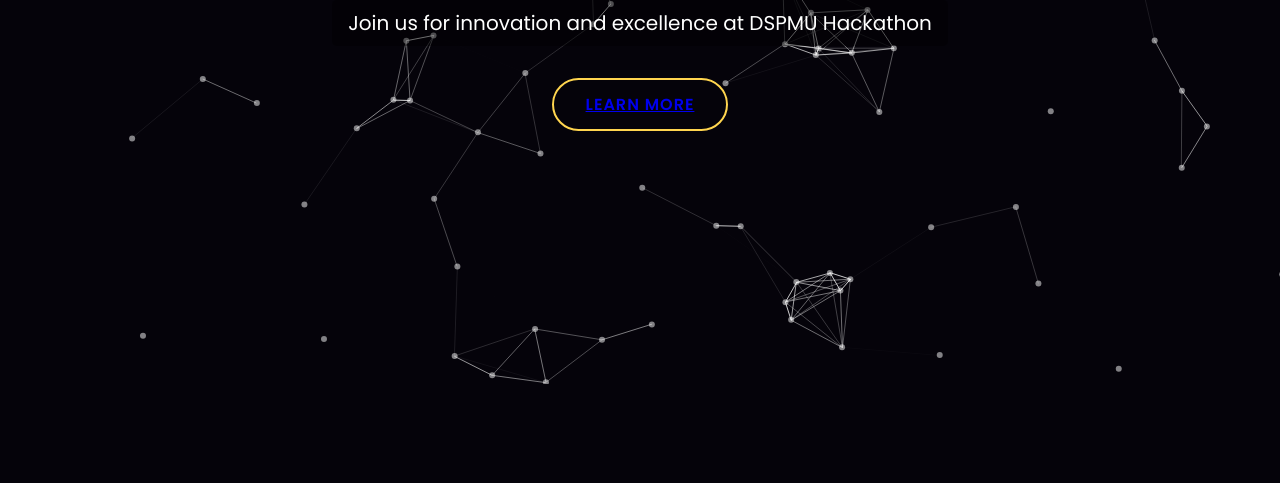
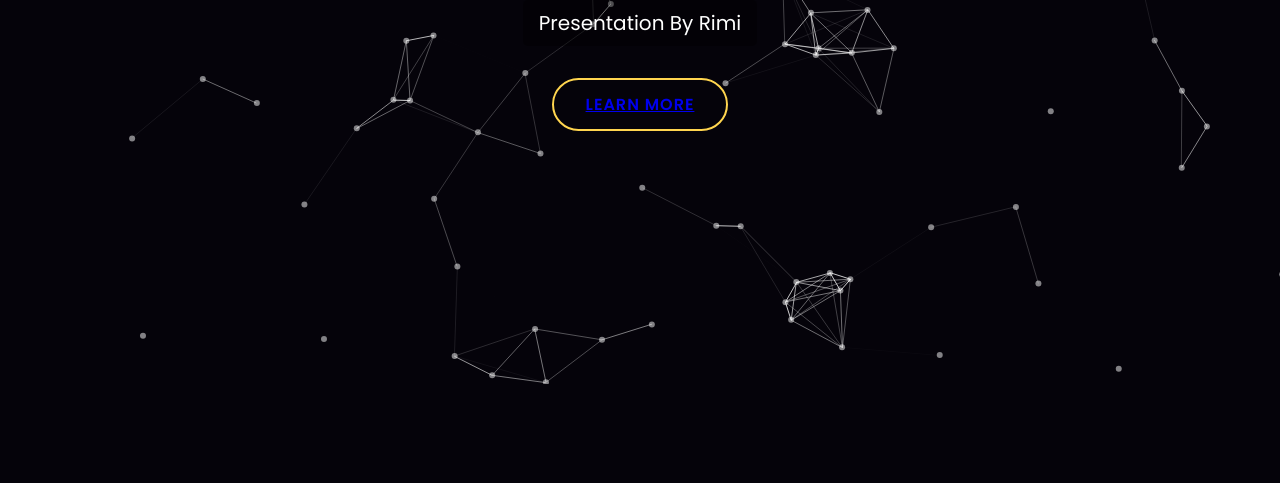
Before and after one commit to pankajkryadav/pankajkryadav.github.io, a plain HTML site: page rimi.html in a window 1280 px wide. Shown: the part 416-899 px from the top of the page. Drawn offline with nearby package versions, Linux system fonts and the light colour scheme.

Commit message:
Update rimi.html

```diff
--- a/rimi.html
+++ b/rimi.html
@@ -60,7 +60,7 @@
   </nav>
   <header class="hero" id="intro">
     <h1>Eklavya Techfest 2025</h1>
-    <p>Join us for innovation and excellence at DSPMU Hackathon</p>
+    <p>Presentation By Rimi </p>
     <a href="#team" class="cta">Learn More</a>
   </header>
   <div class="container">
```
